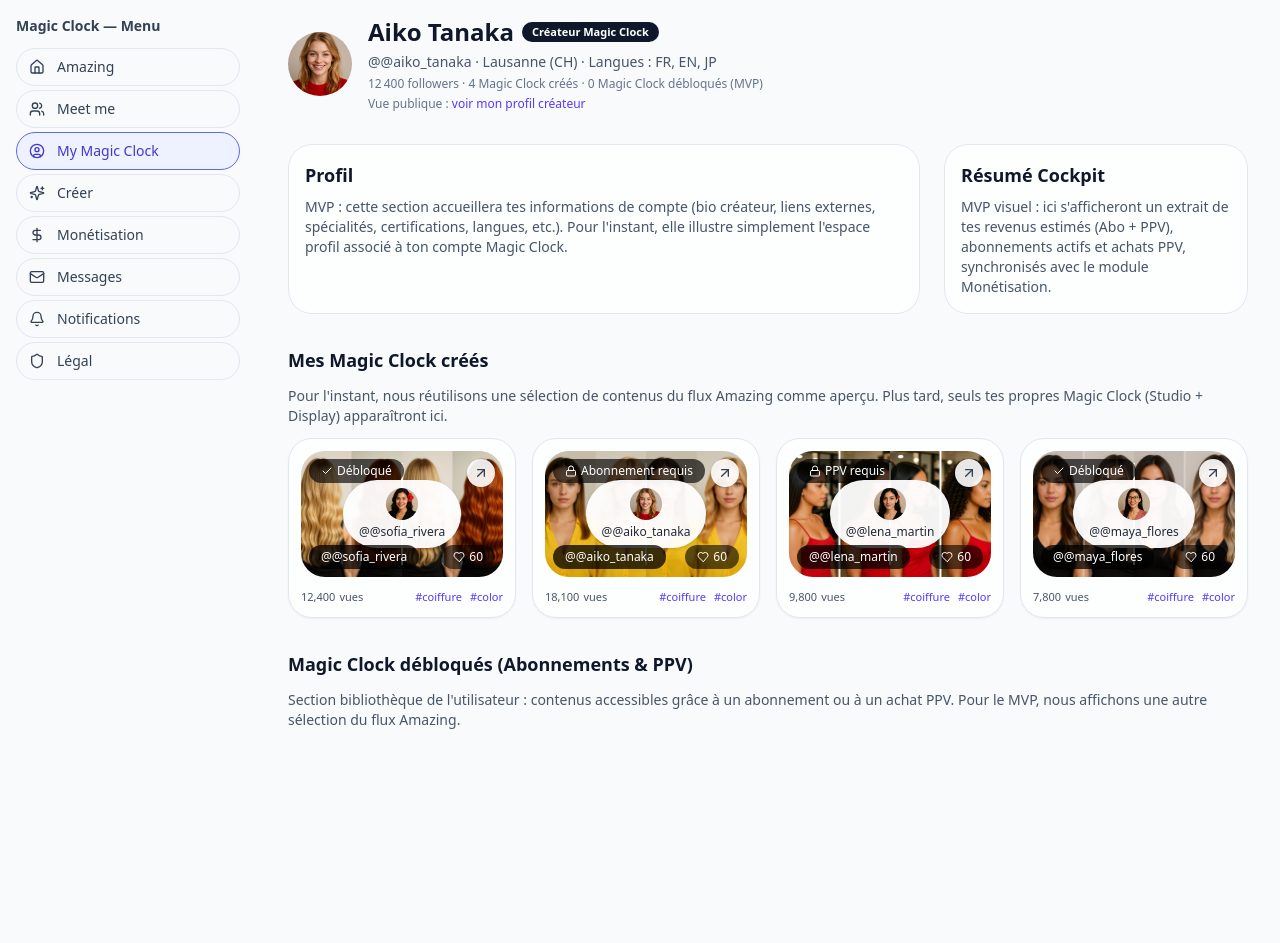
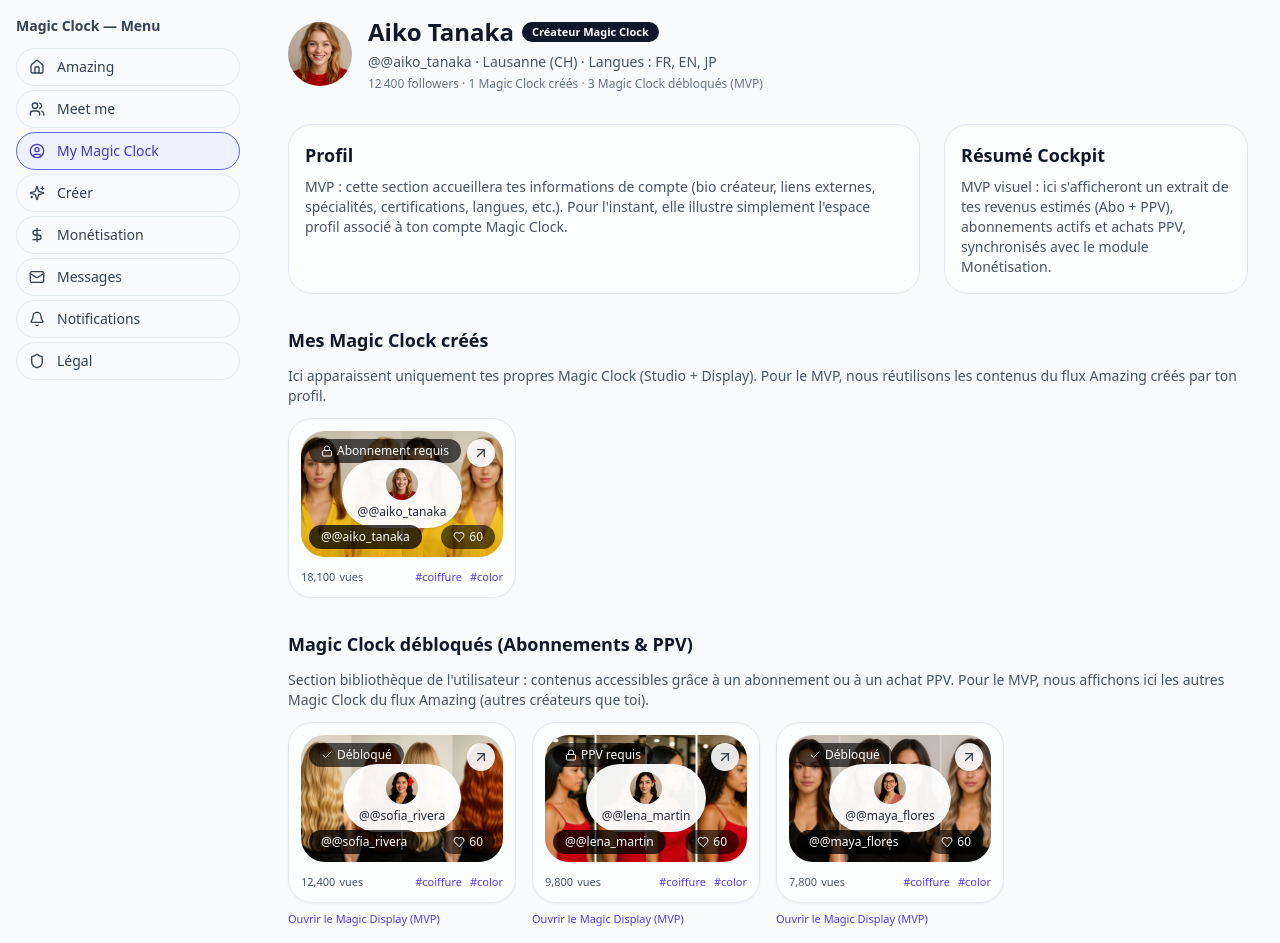
Before and after one commit to welcome-magic-clock/magic-clock-web-mvp, a Next.js app: page /mymagic in a window 1280 px wide. Before the commit the page ends 800 px from the top, so only its background shows below. Built offline with nearby package versions, Linux system fonts and the light colour scheme.

Commit message:
Update page.tsx

```diff
--- a/app/mymagic/page.tsx
+++ b/app/mymagic/page.tsx
@@ -1,18 +1,24 @@
 // app/mymagic/page.tsx
 
 import MediaCard from "@/features/amazing/MediaCard";
-import { listFeed, listCreators } from "@/core/domain/repository";
+import {
+  listFeed,
+  listCreators,
+  listFeedByCreator,
+} from "@/core/domain/repository";
 
 export default function MyMagicClockPage() {
-  // On récupère tout le feed pour remplir les sections "créés" et "débloqués"
-  const all = listFeed();
-  const created = all.slice(0, 4);
-  const purchased = all.slice(4, 8);
-
   // On choisit Aiko Tanaka comme créatrice "courante"
   const creators = listCreators();
   const currentCreator =
     creators.find((c) => c.name === "Aiko Tanaka") ?? creators[0];
+
+  // On récupère tout le feed + on sépare :
+  // - créés par Aiko
+  // - débloqués (les autres)
+  const all = listFeed();
+  const created = listFeedByCreator(currentCreator.handle);
+  const purchased = all.filter((item) => item.user !== currentCreator.handle);
 
   const followerLabel = currentCreator.followers.toLocaleString("fr-CH");
 
@@ -48,17 +54,6 @@ export default function MyMagicClockPage() {
               {followerLabel} followers · {created.length} Magic Clock créés ·{" "}
               {purchased.length} Magic Clock débloqués (MVP)
             </p>
-
-            {/* ✅ Lien vers la vue publique (pour l'instant : Meet me) */}
-            <p className="text-xs text-slate-500">
-              Vue publique :{" "}
-              <a
-                href="/meet"
-                className="font-medium text-brand-600 hover:underline"
-              >
-                voir mon profil créateur
-              </a>
-            </p>
           </div>
         </div>
       </header>
@@ -84,13 +79,13 @@ export default function MyMagicClockPage() {
         </div>
       </section>
 
-      {/* MES MAGIC CLOCK CRÉÉS */}
+      {/* MES MAGIC CLOCK CRÉÉS (uniquement ceux d'Aiko) */}
       <section className="space-y-3">
         <h2 className="text-lg font-semibold">Mes Magic Clock créés</h2>
         <p className="text-sm text-slate-600">
-          Pour l&apos;instant, nous réutilisons une sélection de contenus du
-          flux Amazing comme aperçu. Plus tard, seuls tes propres Magic Clock
-          (Studio + Display) apparaîtront ici.
+          Ici apparaissent uniquement tes propres Magic Clock (Studio + Display).
+          Pour le MVP, nous réutilisons les contenus du flux Amazing créés par
+          ton profil.
         </p>
         <div className="grid grid-cols-1 sm:grid-cols-2 lg:grid-cols-4 gap-4">
           {created.map((item) => (
@@ -99,7 +94,7 @@ export default function MyMagicClockPage() {
         </div>
       </section>
 
-      {/* MAGIC CLOCK DÉBLOQUÉS */}
+      {/* MAGIC CLOCK DÉBLOQUÉS (les autres créateurs) */}
       <section className="space-y-3">
         <h2 className="text-lg font-semibold">
           Magic Clock débloqués (Abonnements &amp; PPV)
@@ -107,7 +102,7 @@ export default function MyMagicClockPage() {
         <p className="text-sm text-slate-600">
           Section bibliothèque de l&apos;utilisateur : contenus accessibles
           grâce à un abonnement ou à un achat PPV. Pour le MVP, nous affichons
-          une autre sélection du flux Amazing.
+          ici les autres Magic Clock du flux Amazing (autres créateurs que toi).
         </p>
         <div className="grid grid-cols-1 sm:grid-cols-2 lg:grid-cols-4 gap-4">
           {purchased.map((item) => (
```
